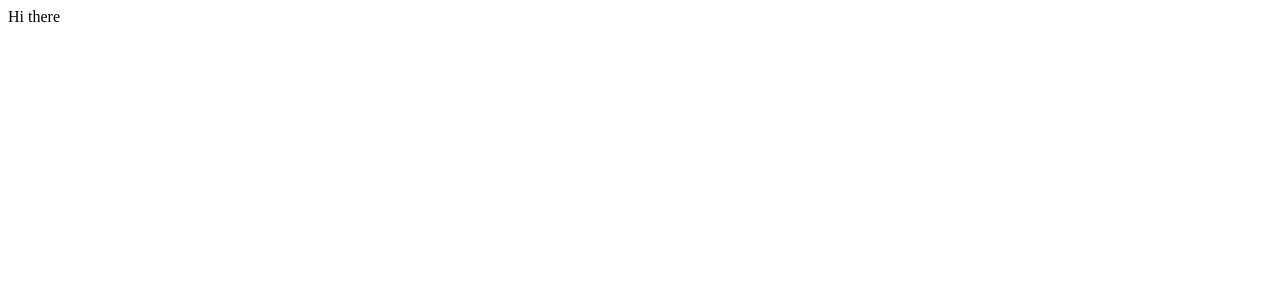
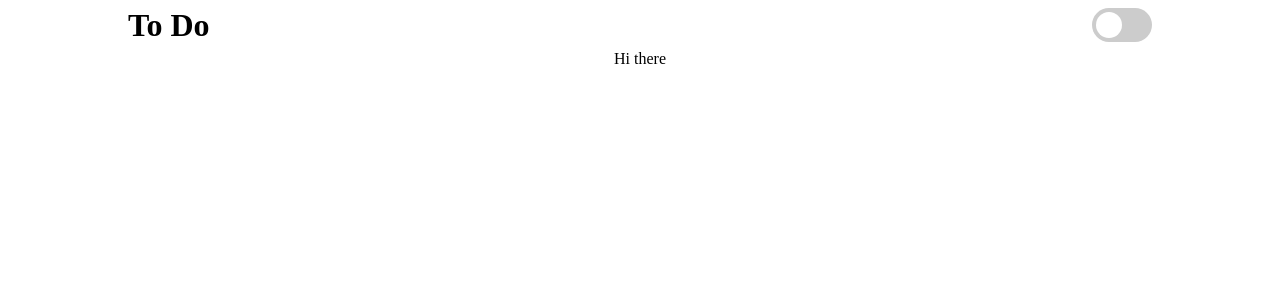
Before and after one commit to flogea/todo-practice, a React app: page / in a window 1280 px wide. Shown: the top 300 px of the page. Built offline with nearby package versions, Linux system fonts and the light colour scheme.

Commit message:
basic dark mode

```diff
--- /dev/null
+++ b/src/Context.js
@@ -0,0 +1,2 @@
+import React from 'react';
+export const Context = React.createContext();
--- a/src/components/App.jsx
+++ b/src/components/App.jsx
@@ -1,7 +1,23 @@
 import React from 'react';
+import Navbar from './Navbar.jsx';
+import { Context } from '../Context.js';
 
 function App() {
-  return <div>Hi there</div>;
+  const [darkMode, setDarkMode] = React.useState(false);
+  React.useEffect(() => {
+    darkMode ? document.body.classList.add('dark') : document.body.classList.remove('dark');
+  }, [darkMode]);
+
+  return (
+    <>
+      <Context.Provider value={{ darkMode, setDarkMode }}>
+        <div className={darkMode ? 'container dark' : 'container'}>
+          <Navbar />
+          <div>Hi there</div>
+        </div>
+      </Context.Provider>
+    </>
+  );
 }
 
 export default App;
--- /dev/null
+++ b/src/components/DarkModeToggler.jsx
@@ -0,0 +1,25 @@
+import React from 'react';
+
+import { Context } from '../Context';
+
+function DarkModeToggler() {
+  const { darkMode, setDarkMode } = React.useContext(Context);
+  React.useEffect(() => {
+    setDarkMode(Boolean(JSON.parse(localStorage.getItem('darkMode'))));
+  }, []);
+
+  React.useEffect(() => {
+    localStorage.setItem('darkMode', JSON.stringify(darkMode));
+  }, [darkMode]);
+
+  return (
+    <div className="toggler">
+      <label className="switch">
+        <input type="checkbox" checked={darkMode} onChange={() => setDarkMode(!darkMode)} />
+        <span className="slider round"></span>
+      </label>
+    </div>
+  );
+}
+
+export default DarkModeToggler;
--- /dev/null
+++ b/src/components/Navbar.jsx
@@ -0,0 +1,19 @@
+import React from 'react';
+
+import DarkModeToggler from './DarkModeToggler.jsx';
+// import { Context } from '../Context';
+
+import '../index.scss';
+
+function Navbar() {
+  // const { darkMode } = React.useContext(Context);
+
+  return (
+    <div className="navbar">
+      <h1>To Do</h1>
+      <DarkModeToggler />
+    </div>
+  );
+}
+
+export default Navbar;
--- a/src/index.css
+++ /dev/null
@@ -1,3 +0,0 @@
-h1 {
-  color: red;
-}
--- a/src/index.jsx
+++ b/src/index.jsx
@@ -3,6 +3,6 @@ import { render } from 'react-dom';
 
 import App from './components/App.jsx';
 
-import './index.css';
+import './index.scss';
 
 render(<App />, document.getElementById('root'));
--- /dev/null
+++ b/src/index.scss
@@ -0,0 +1,90 @@
+* {
+  margin: 0;
+  padding: 0;
+  box-sizing: border-box;
+}
+
+body {
+  &.dark {
+    background-color: rgb(28, 28, 30);
+    color: white;
+  }
+}
+
+.container {
+  width: 80%;
+  height: 100vh;
+  margin: 0 auto;
+  display: flex;
+  flex-direction: column;
+  align-items: center;
+
+  .dark {
+    background-color: rgb(28, 28, 30);
+  }
+
+  .navbar {
+    width: 100%;
+    height: 50px;
+    display: flex;
+    flex-direction: row;
+    justify-content: space-between;
+    align-items: center;
+  }
+}
+
+.switch {
+  position: relative;
+  display: inline-block;
+  min-width: 60px;
+  min-height: 34px;
+
+  & input {
+    opacity: 0;
+    width: 0;
+    height: 0;
+  }
+
+  .slider {
+    position: absolute;
+    cursor: pointer;
+    top: 0;
+    left: 0;
+    right: 0;
+    bottom: 0;
+    background-color: #ccc;
+    -webkit-transition: all 0.4s;
+    transition: all 0.4s;
+    border-radius: 34px;
+
+    &:before {
+      position: absolute;
+      content: '';
+      height: 26px;
+      width: 26px;
+      left: 4px;
+      bottom: 4px;
+      background-color: white;
+      -webkit-transition: all 0.4s;
+      transition: all 0.4s;
+      border-radius: 50%;
+    }
+  }
+
+  input:checked + .slider {
+    background-color: rgba(28, 28, 30, 0.2);
+    // background-color: red;
+    // border: 1px solid #bdfff9;
+    box-shadow: 0 0 1px 1px #bdfff9;
+
+    &:before {
+      background-color: #bdfff9;
+    }
+  }
+
+  input:checked + .slider:before {
+    -webkit-transform: translateX(26px);
+    -ms-transform: translateX(26px);
+    transform: translateX(26px);
+  }
+}
--- a/webpack.config.js
+++ b/webpack.config.js
@@ -16,7 +16,7 @@ module.exports = {
   module: {
     rules: [
       {
-        test: /\.(css|sass)$/,
+        test: /\.(css|scss)$/,
         use: ['style-loader', 'css-loader', 'sass-loader'],
       },
       {
```
